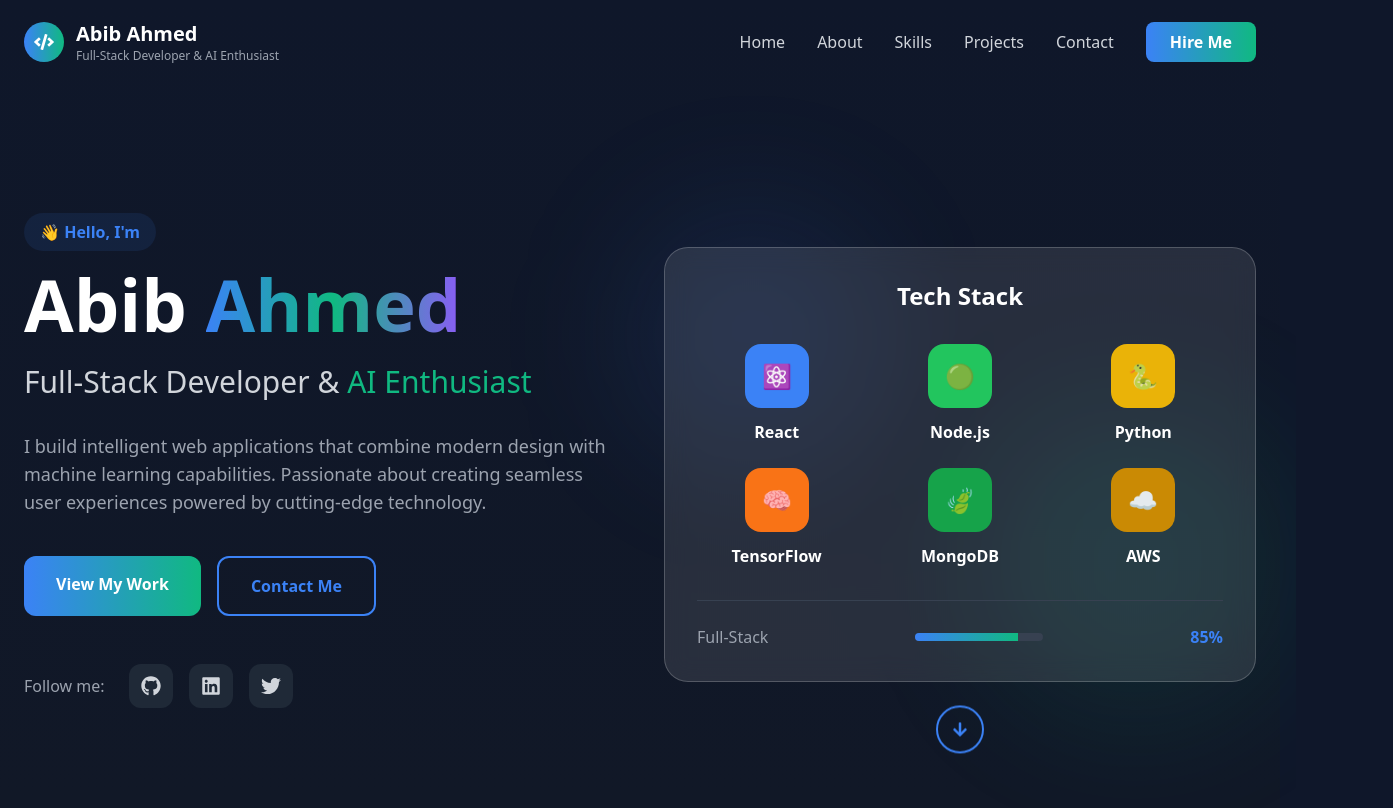
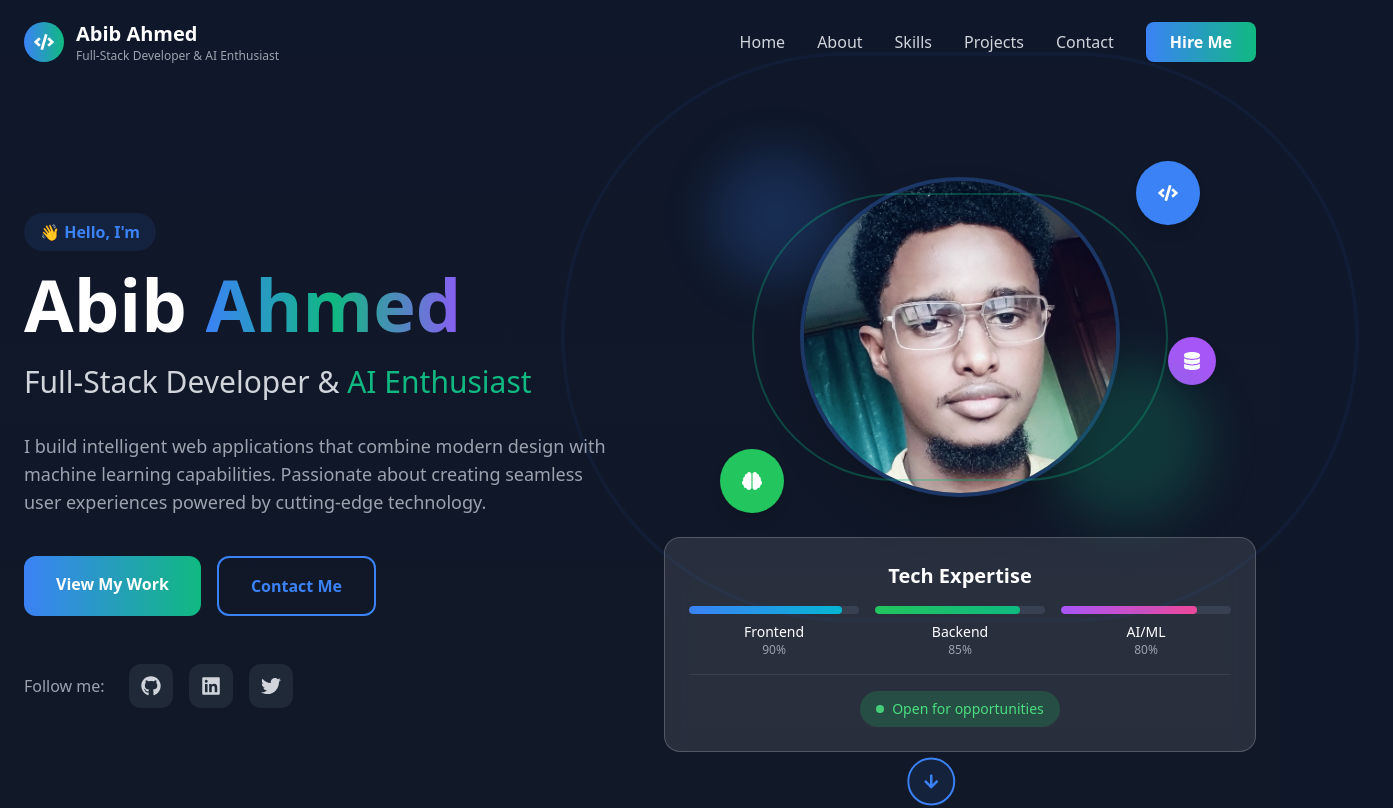
Before and after one commit to fdesdsf/PORTFOLIO_MANAGEMENT, a React (Vite) app in the folder portfolio-site/: page / in a window 1280 px wide. Shown: the top 808 px of the page, 1393 px wide, since content can reach past the window. Built offline with nearby package versions, Linux system fonts and the light colour scheme.

Commit message:
Add profile picture to hero section

```diff
--- a/portfolio-site/src/components/Hero.jsx
+++ b/portfolio-site/src/components/Hero.jsx
@@ -1,5 +1,5 @@
 import React from 'react';
-import { FaGithub, FaLinkedin, FaTwitter, FaArrowDown } from 'react-icons/fa';
+import { FaGithub, FaLinkedin, FaTwitter, FaArrowDown, FaCode, FaBrain, FaDatabase } from 'react-icons/fa';
 
 const Hero = () => {
   return (
@@ -62,51 +62,83 @@
             </div>
           </div>
 
-          {/* Right Content - Tech Stack Visualization */}
+          {/* Right Content - Profile Picture & Tech */}
           <div className="relative">
-            {/* Animated Background Elements */}
-            <div className="absolute -top-10 -left-10 w-64 h-64 bg-primary/10 rounded-full blur-3xl"></div>
-            <div className="absolute -bottom-10 -right-10 w-80 h-80 bg-secondary/10 rounded-full blur-3xl"></div>
+            {/* Profile Picture Container */}
+            <div className="relative mx-auto max-w-md mb-10">
+              {/* Profile Image */}
+              <div className="relative z-10">
+                <div className="w-64 h-64 md:w-80 md:h-80 mx-auto rounded-full overflow-hidden border-4 border-primary/30 shadow-2xl">
+                  <img
+                    src="/images/profile.jpg"
+                    alt="Abib Ahmed - Full Stack Developer"
+                    className="w-full h-full object-cover"
+                    onError={(e) => {
+                      e.target.onerror = null;
+                      e.target.src = "https://ui-avatars.com/api/?name=Abib+Ahmed&background=3B82F6&color=fff&size=400&bold=true";
+                    }}
+                  />
+                </div>
 
-            {/* Tech Stack Cards */}
-            <div className="relative glass-effect p-8 rounded-3xl">
-              <h3 className="text-2xl font-bold text-white mb-8 text-center">Tech Stack</h3>
+                {/* Decorative Elements */}
+                <div className="absolute -top-6 -left-6 w-32 h-32 bg-primary/20 rounded-full blur-xl"></div>
+                <div className="absolute -bottom-6 -right-6 w-40 h-40 bg-secondary/20 rounded-full blur-xl"></div>
 
-              <div className="grid grid-cols-3 gap-6">
+                {/* Animated Rings */}
+                <div className="absolute inset-0 border-2 border-primary/30 rounded-full animate-ping"></div>
+                <div className="absolute inset-4 border-2 border-secondary/30 rounded-full"></div>
+              </div>
+
+              {/* Floating Tech Badges */}
+              <div className="absolute -top-4 -right-4 w-16 h-16 bg-blue-500 rounded-full flex items-center justify-center shadow-lg">
+                <FaCode className="text-white text-xl" />
+              </div>
+              <div className="absolute -bottom-4 -left-4 w-16 h-16 bg-green-500 rounded-full flex items-center justify-center shadow-lg">
+                <FaBrain className="text-white text-xl" />
+              </div>
+              <div className="absolute top-1/2 -right-8 w-12 h-12 bg-purple-500 rounded-full flex items-center justify-center shadow-lg">
+                <FaDatabase className="text-white text-lg" />
+              </div>
+            </div>
+
+            {/* Tech Stack Summary */}
+            <div className="glass-effect p-6 rounded-2xl">
+              <h3 className="text-xl font-bold text-white mb-4 text-center">Tech Expertise</h3>
+
+              <div className="grid grid-cols-3 gap-4">
                 {[
-                  { name: 'React', color: 'bg-blue-500', icon: '⚛️' },
-                  { name: 'Node.js', color: 'bg-green-500', icon: '🟢' },
-                  { name: 'Python', color: 'bg-yellow-500', icon: '🐍' },
-                  { name: 'TensorFlow', color: 'bg-orange-500', icon: '🧠' },
-                  { name: 'MongoDB', color: 'bg-green-600', icon: '🍃' },
-                  { name: 'AWS', color: 'bg-yellow-600', icon: '☁️' },
-                ].map((tech) => (
-                  <div key={tech.name} className="text-center">
-                    <div className={`${tech.color} w-16 h-16 rounded-2xl flex items-center justify-center mx-auto mb-3`}>
-                      <span className="text-2xl">{tech.icon}</span>
+                  { name: 'Frontend', level: 90, color: 'from-blue-500 to-cyan-500' },
+                  { name: 'Backend', level: 85, color: 'from-green-500 to-emerald-500' },
+                  { name: 'AI/ML', level: 80, color: 'from-purple-500 to-pink-500' },
+                ].map((skill) => (
+                  <div key={skill.name} className="text-center">
+                    <div className={`h-2 bg-gray-700 rounded-full overflow-hidden mb-2`}>
+                      <div
+                        className={`h-full bg-gradient-to-r ${skill.color} rounded-full`}
+                        style={{ width: `${skill.level}%` }}
+                      ></div>
                     </div>
-                    <div className="font-semibold text-white">{tech.name}</div>
+                    <div className="font-medium text-white text-sm">{skill.name}</div>
+                    <div className="text-gray-400 text-xs">{skill.level}%</div>
                   </div>
                 ))}
               </div>
 
-              <div className="mt-8 pt-6 border-t border-gray-700">
-                <div className="flex justify-between items-center">
-                  <span className="text-gray-400">Full-Stack</span>
-                  <div className="w-32 h-2 bg-gray-700 rounded-full overflow-hidden">
-                    <div className="h-full bg-gradient-to-r from-primary to-secondary w-4/5"></div>
-                  </div>
-                  <span className="text-primary font-bold">85%</span>
+              <div className="mt-4 pt-4 border-t border-gray-700 text-center">
+                <div className="inline-flex items-center gap-2 px-4 py-2 bg-green-500/20 text-green-400 rounded-full">
+                  <div className="w-2 h-2 bg-green-400 rounded-full animate-pulse"></div>
+                  <span className="text-sm font-medium">Open for opportunities</span>
                 </div>
               </div>
             </div>
 
             {/* Scroll Indicator */}
-            <div className="absolute -bottom-20 left-1/2 transform -translate-x-1/2">
+            <div className="absolute -bottom-24 left-1/2 transform -translate-x-1/2">
               <a href="#about" className="animate-bounce inline-block">
-                <div className="w-12 h-12 border-2 border-primary rounded-full flex items-center justify-center">
+                <div className="w-12 h-12 border-2 border-primary rounded-full flex items-center justify-center bg-primary/10">
                   <FaArrowDown className="text-primary" />
                 </div>
+                <p className="text-gray-400 text-sm mt-2 text-center">Scroll to explore</p>
               </a>
             </div>
           </div>
```
Also changed, not shown: portfolio-site/public/images/profile.jpg.
